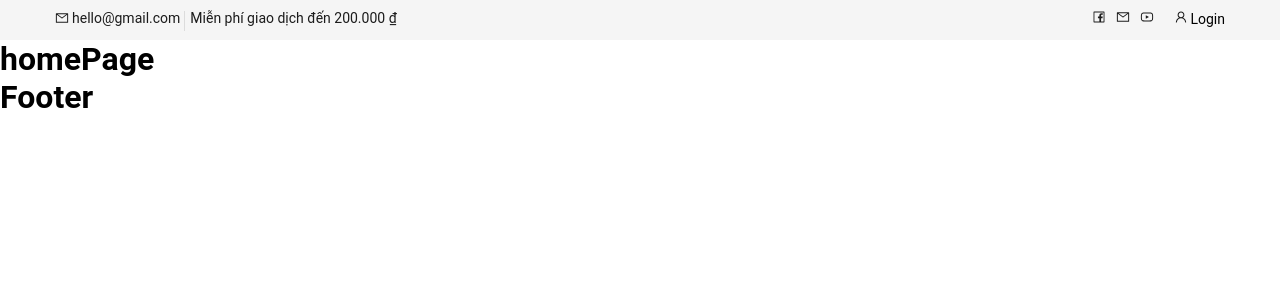
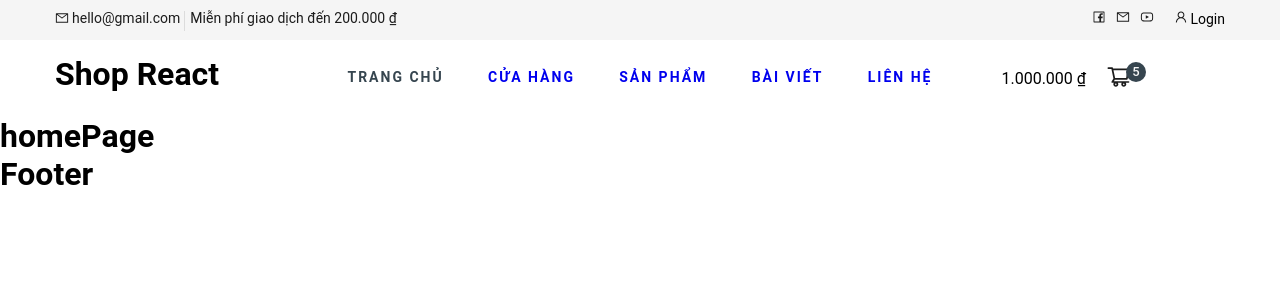
Before and after one commit to BlackerDK/React-Learning, a React (Create React App) app in the folder FE/duykhanhshop/: page / in a window 1280 px wide. Shown: the top 300 px of the page. Built offline with nearby package versions, Linux system fonts and the light colour scheme.

Commit message:
create react header memu

```diff
--- a/FE/duykhanhshop/src/pages/user/theme/header/index.js
+++ b/FE/duykhanhshop/src/pages/user/theme/header/index.js
@@ -1,21 +1,61 @@
-import { memo } from "react"
+import { memo, useState } from "react"
 import './style.scss';
 import { AiOutlineFacebook } from "react-icons/ai";
 import { AiOutlineMail } from "react-icons/ai";
 import { AiOutlineYoutube } from "react-icons/ai";
 import { AiOutlineUser } from "react-icons/ai";
+import { AiOutlineShoppingCart } from "react-icons/ai";
 import { Link } from "react-router-dom";
 import { formatters } from "utils/formatter";
+import { ROUTERS } from "utils/router";
 
 const HeaderLayout = () => {
+    const [menus, setMenus] = useState([
+        {
+            name: "Trang chủ",
+            path: ROUTERS.USER.HOME,
+        },
+        {
+            name: "Cửa hàng",
+            path: ROUTERS.USER.SHOP,
+        },
+        {
+            name: "Sản phẩm",
+            path: ROUTERS.USER.PRODUCT,
+            isShowSubMenus: false,
+            child: [
+                {
+                    name: "Laptop",
+                    path: ROUTERS.USER.PRODUCT,
+                },
+                {
+                    name: "Key broad",
+                    path: ROUTERS.USER.PRODUCT,
+                },
+                {
+                    name: "PC",
+                    path: ROUTERS.USER.PRODUCT,
+                }
+            ]
+        },
+        {
+            name: "Bài viết",
+            path: ROUTERS.USER.BLOG,
+        },
+        {
+            name: "Liên hệ",
+            path: ROUTERS.USER.CONTACT,
+        },
+    ]);
     return (
+        <>
             <div className="header_top">
                 <div className="container">
                     <div className="row">
                         <div className="col-6 header_top_left">
                             <ul>
                                 <li>
-                            <AiOutlineMail/>
+                                    <AiOutlineMail />
                                     hello@gmail.com
                                 </li>
                                 <li>
@@ -27,22 +67,22 @@
                             <ul>
                                 <li>
                                     <Link to={""}>
-                                <AiOutlineFacebook/>
+                                        <AiOutlineFacebook />
                                     </Link>
                                 </li>
                                 <li>
                                     <Link to={""}>
-                                <AiOutlineMail/>
+                                        <AiOutlineMail />
                                     </Link>
                                 </li>
                                 <li>
                                     <Link to={""}>
-                                <AiOutlineYoutube/>
+                                        <AiOutlineYoutube />
                                     </Link>
                                 </li>
                                 <li>
                                     <Link to={""}>
-                                <AiOutlineUser/>
+                                        <AiOutlineUser />
                                     </Link>
                                     <span>Login</span>
                                 </li>
@@ -51,6 +91,42 @@
                     </div>
                 </div>
             </div>
+            <div className="container">
+                <div className="row">
+                    <div className="col-xl-3">
+                        <div className="header_logo">
+                            <h1>Shop React</h1>
+                        </div>
+                    </div>
+                    <div className="col-xl-6">
+                        <nav className="header_menus">
+                            <ul>
+                                {
+                                    menus?.map((menu, menuKey) => (
+                                        <li key={menuKey} className={menuKey===0 ? "active_menu" : ""}>
+                                            <Link to={menu?.path}>{menu?.name}</Link>
+                                        </li>
+                                    ))}
+                            </ul>
+                        </nav>
+                    </div>
+                    <div className="col-xl-3">
+                        <div className="header_cart">
+                            <div className="header_cart_price">
+                                <span>
+                                    {formatters(1000000)}
+                                </span>
+                            </div>
+                            <ul>
+                                <li>
+                                    <Link to="#"><AiOutlineShoppingCart /></Link><span>5</span>
+                                </li>
+                            </ul>
+                        </div>
+                    </div>
+                </div>
+            </div>
+        </>
     )
 };
 
--- a/FE/duykhanhshop/src/pages/user/theme/header/style.scss
+++ b/FE/duykhanhshop/src/pages/user/theme/header/style.scss
@@ -6,7 +6,7 @@
 .header_top_right{
     //background: #f55183;
     display: flex;
-    justify-content: end;
+    justify-content: flex-end;
     align-items: center;
     padding: 10px 0 13px;
     ul{
@@ -61,3 +61,67 @@
     }
 
 }
+
+.header_logo{
+    padding: 15px 0;
+}
+
+.header_menus{
+    padding: 24px 0;
+    ul{
+        display: flex;
+        justify-content: space-between;
+        li{
+            list-style: none;
+            a{
+                text-decoration: none;
+                font-size: 14px;
+                color: map.get($theme-colors,"normal-text0");
+                text-transform: uppercase;
+                font-weight: bold;
+                letter-spacing: 2px;
+                transition: all 0.3s;
+                padding: 5px 0;
+                display: block;
+            }
+        }
+        .active_menu a{
+            color: map.get($theme-colors,"main");
+        }
+    }
+}
+
+.header_cart{
+    display: flex;
+    justify-content: center;
+    align-items: center;
+    padding: 24px 0;
+    ul{
+        display: flex;
+        margin-right: 25px ;
+        li{
+            list-style: none;
+            position: relative;
+            margin-left: 20px;
+            svg{
+                font-size: 25px;
+                color: map.get($theme-colors,"normal-text");
+            }
+            span{
+                color: #f5f5f5;
+                background:map.get($theme-colors,"main");
+                position: absolute;
+                width: 20px;
+                height: 20px;
+                border-radius: 50%;
+                display: inline-block;
+                text-align: center;
+                line-height: 20px;
+                font-size: 13px;
+                font-weight: 500;
+                left: 20px;
+                top: -2px;
+            }
+        }
+    }
+}
--- a/FE/duykhanhshop/src/style/pages/_all.scss
+++ b/FE/duykhanhshop/src/style/pages/_all.scss
@@ -1,6 +1,6 @@
 @use "sass:map";
 @import "theme";
-
+@import "responsive";
 html,
 body {
     margin: 0;
@@ -30,3 +30,26 @@
     flex: 0 0 50%;
     max-width: 50%;
 }
+@include Responsive($DESKTOP){
+    .col-xl-3{
+        flex: 0 0 25%;
+        max-width: 25%;
+    }
+    .col-xl-6{
+        flex: 0 0 50%;
+        max-width: 50%;
+    }
+}
+@include Responsive($MEDIUM_DEVICE){
+    .col-lg-3{
+        flex: 0 0 25%;
+        max-width: 25%;
+    }
+}
+
+@include Responsive($SMALL_DEVICES){
+    .col-lg-3{
+        flex: 0 0 25%;
+        max-width: 25%;
+    }
+}
--- /dev/null
+++ b/FE/duykhanhshop/src/style/pages/_responsive.scss
@@ -0,0 +1,38 @@
+//Common theme style
+$DESKTOP: "DESKTOP";
+$MEDIUM_DEVICE: "MEDIUM_DEVICE";
+$TABLET_DEVICE: "TABLET_DEVICE";
+$WIDE_MOBILE: "WIDE_MOBILE";
+$SMALL_DEVICES: "SMALL_DEVICES";
+
+@mixin Responsive($canvas) {
+    @if($canvas)==$DESKTOP {
+        @media only screen and (min-width: 1200px) {
+            @content;
+        }
+    }
+
+    @else if($canvas==$MEDIUM_DEVICE) {
+        @media only screen and (min-width: 992px) and (max-width: 1199px) {
+            @content;
+        }
+    }
+
+    @else if($canvas==$TABLET_DEVICE) {
+        @media only screen and (min-width: 768px) and (max-width: 991px) {
+            @content;
+        }
+    }
+
+    @else if($canvas==$WIDE_MOBILE) {
+        @media only screen and (max-width: 767px) {
+            @content;
+        }
+    }
+
+    @else if($canvas==$SMALL_DEVICES) {
+        @media only screen and (max-width: 573px) {
+            @content;
+        }
+    }
+}
--- a/FE/duykhanhshop/src/style/style.scss
+++ b/FE/duykhanhshop/src/style/style.scss
@@ -1 +1,2 @@
 @import "pages/all";
+@import "pages/responsive";
--- a/FE/duykhanhshop/src/utils/router.js
+++ b/FE/duykhanhshop/src/utils/router.js
@@ -2,5 +2,9 @@
     USER:{
         HOME: "",
         PROFILE: "profile-user",
+        SHOP:"shop-information",
+        CONTACT:"shop-contact",
+        BLOG:"shop-blog",
+        PRODUCT:"shop-products"
     },
 }
```
Lines whose indentation alone changed are shown as unchanged.
